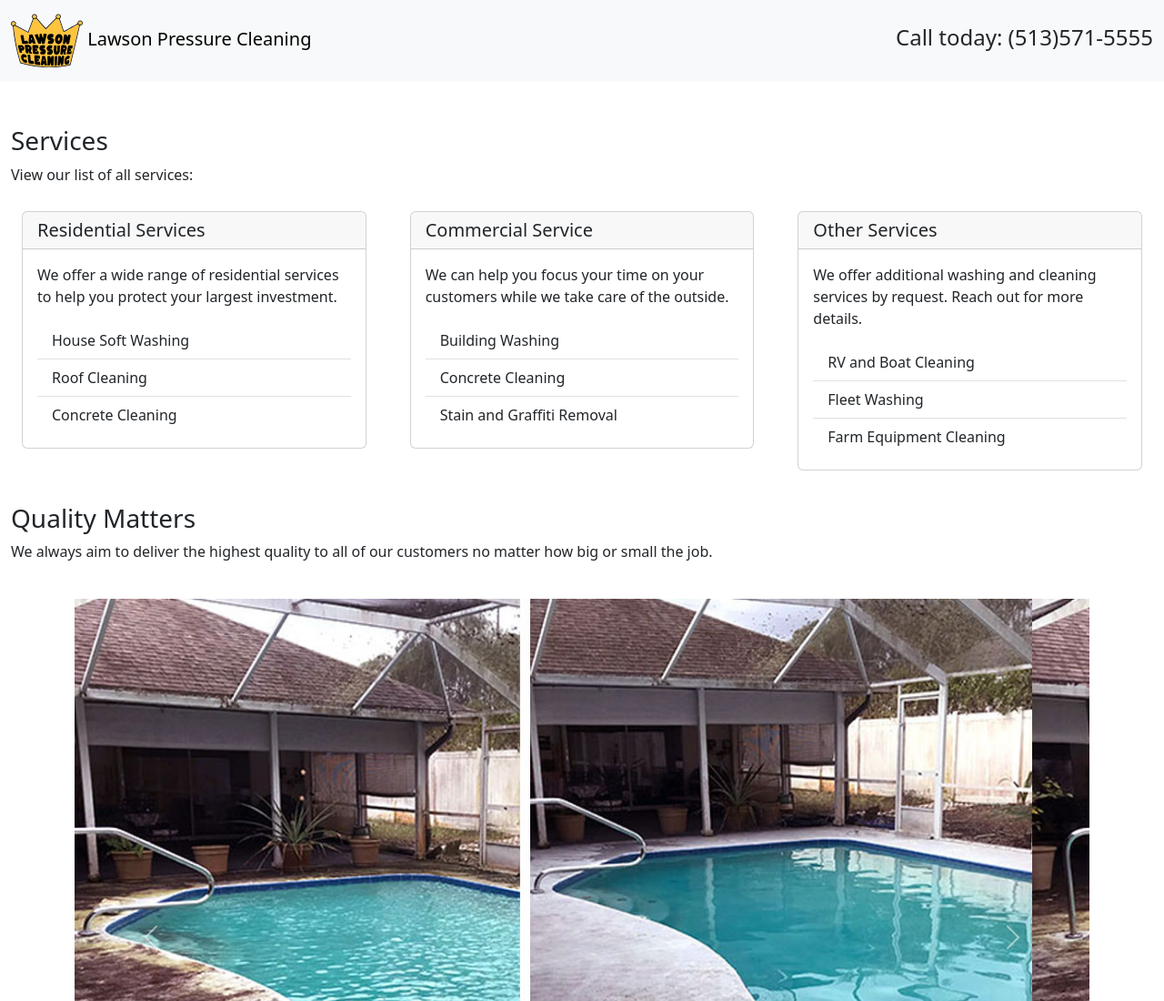
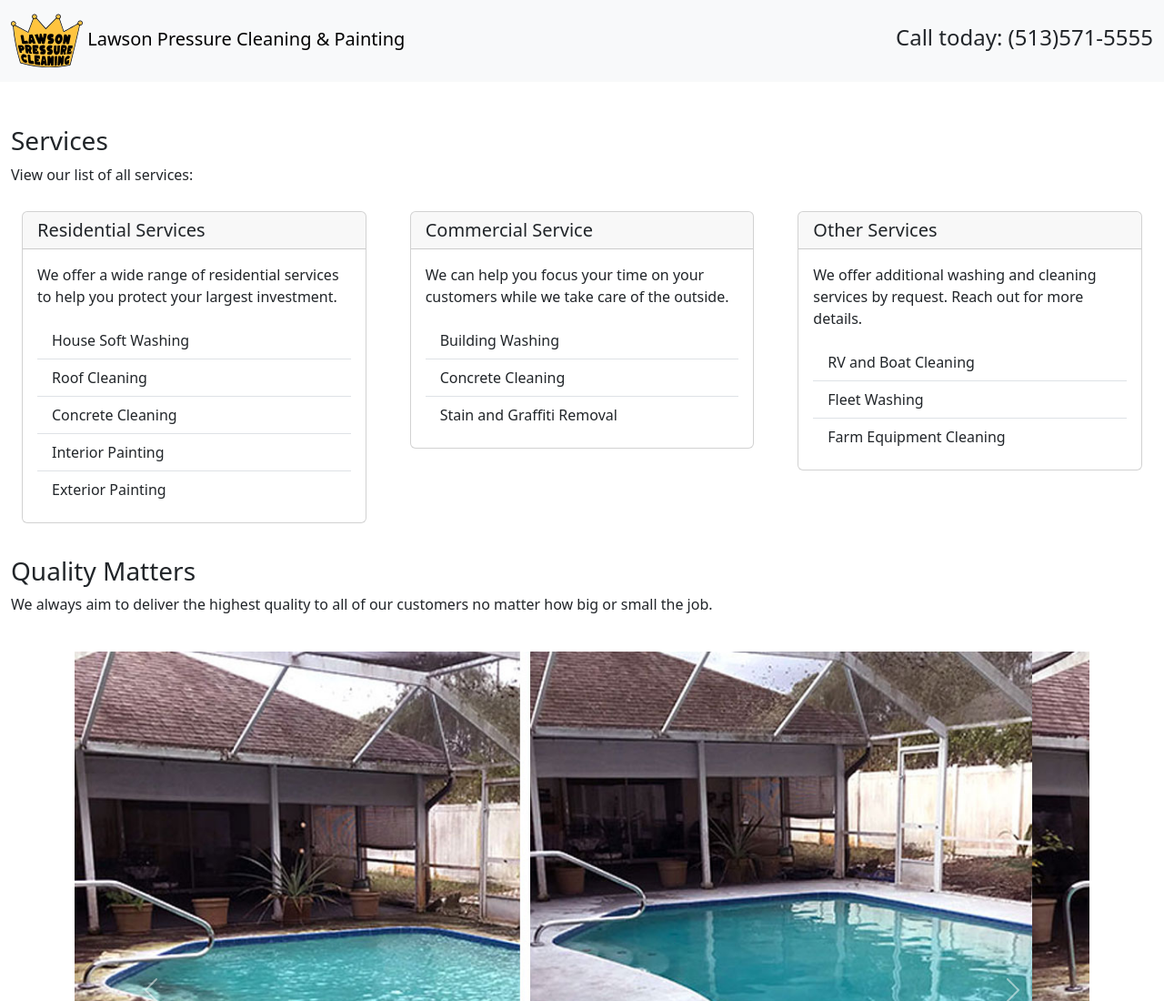
Before and after one commit to noesjj/lawson-pressure-cleaning, a plain HTML site: page index.html in a window 1280 px wide. Shown: the top 1100 px of the page at 91% size. Drawn offline with nearby package versions, Linux system fonts and the light colour scheme.

Commit message:
services

```diff
--- a/index.html
+++ b/index.html
@@ -18,7 +18,7 @@
         <div class="container-fluid">
           <a class="navbar-brand" href="#">
             <img src="./assets/lawson.svg" alt="Logo" width="79" height="64" class="d-inline-block">
-            Lawson Pressure Cleaning
+            Lawson Pressure Cleaning & Painting
           </a>
           <h4>Call today: (513)571-5555</h4>
         </div>
@@ -37,6 +37,8 @@
                 <li class="list-group-item">House Soft Washing</li>
                 <li class="list-group-item">Roof Cleaning</li>
                 <li class="list-group-item">Concrete Cleaning</li>
+                <li class="list-group-item">Interior Painting</li>
+                <li class="list-group-item">Exterior Painting</li>
               </ul>
             </div>
           </div>
```
